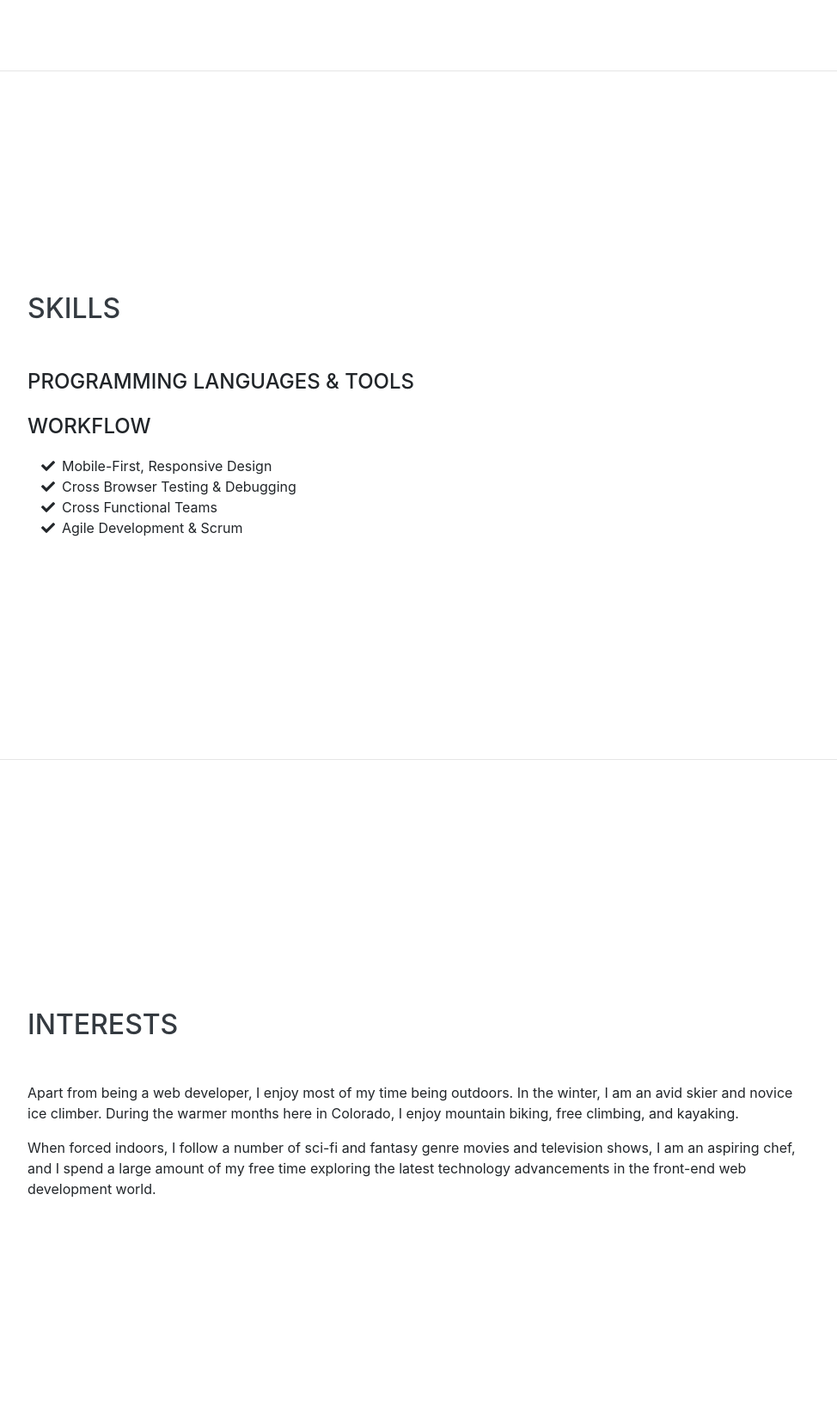
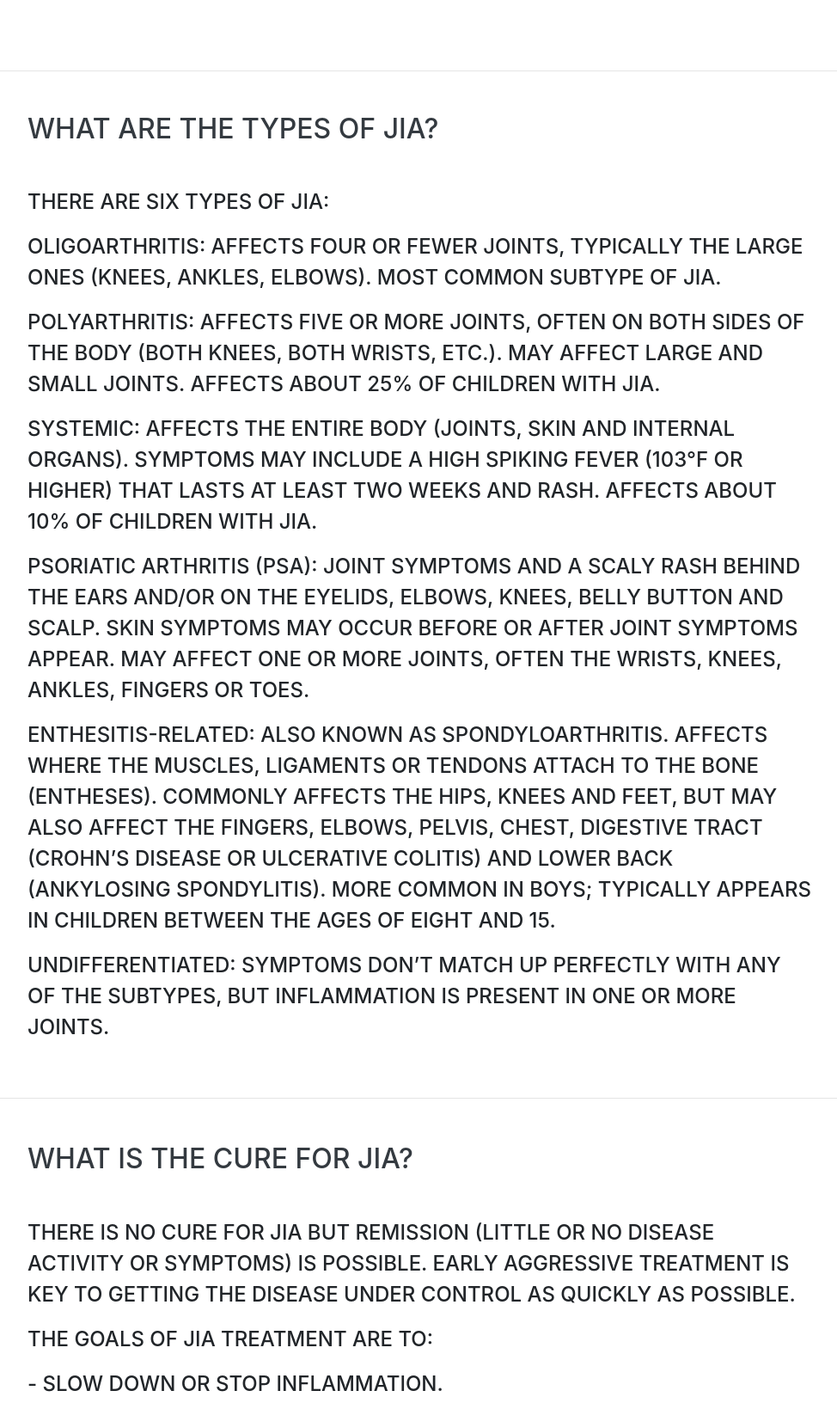
Before and after one commit to shindanny/shindanny.github.io, a website with bundled scripts: page index.html in a window 1280 px wide. Shown: the part 2320-3959 px from the top of the page at 86% size, without its empty margins (288-1262 px from the left). Built offline with nearby package versions, Linux system fonts and the light colour scheme; a web font is replaced by a local one.

Commit message:
Update index.html

```diff
--- a/index.html
+++ b/index.html
@@ -44,13 +44,13 @@
           <a class="nav-link js-scroll-trigger" href="#experience">how?</a>
         </li>
         <li class="nav-item">
-          <a class="nav-link js-scroll-trigger active" href="#education">why?</a>
+          <a class="nav-link js-scroll-trigger" href="#education">why?</a>
         </li>
         <li class="nav-item">
           <a class="nav-link js-scroll-trigger" href="#skills">types?</a>
         </li>
         <li class="nav-item">
-          <a class="nav-link js-scroll-trigger" href="#interests">cure?</a>
+          <a class="nav-link js-scroll-trigger active" href="#interests">cure?</a>
         </li>
         <li class="nav-item">
           <a class="nav-link js-scroll-trigger" href="#awards">Source?</a>
@@ -106,7 +106,8 @@ The most common symptoms include:
 
 </div><div class="subheading mb-3">- High fever.
 
-</div></div>
+</div><div class="subheading mb-3">
+<a href="#skills">Certain symptoms are specific to the type of arthritis a child has. click here to see the types.</a></div></div>
 
         </div>
 
@@ -140,36 +141,53 @@ The most common symptoms include:
 
     <section class="resume-section p-3 p-lg-5 d-flex align-items-center" id="skills">
       <div class="w-100">
-        <h2 class="mb-5">Skills</h2>
+        <h2 class="mb-5">What are the types of JIA?</h2>
 
-        <div class="subheading mb-3">Programming Languages &amp; Tools</div>
+        <div class="subheading mb-3">There are six types of JIA:</div>
 
 
-        <div class="subheading mb-3">Workflow</div>
-        <ul class="fa-ul mb-0">
-          <li>
-            <i class="fa-li fa fa-check"></i>
-            Mobile-First, Responsive Design</li>
-          <li>
-            <i class="fa-li fa fa-check"></i>
-            Cross Browser Testing &amp; Debugging</li>
-          <li>
-            <i class="fa-li fa fa-check"></i>
-            Cross Functional Teams</li>
-          <li>
-            <i class="fa-li fa fa-check"></i>
-            Agile Development &amp; Scrum</li>
-        </ul>
-      </div>
+
+
+      <div class="subheading mb-3">Oligoarthritis: Affects four or fewer joints, typically the large ones (knees, ankles, elbows). Most common subtype of JIA.
+
+</div><div class="subheading mb-3">Polyarthritis: Affects five or more joints, often on both sides of the body (both knees, both wrists, etc.). May affect large and small joints. Affects about 25% of children with JIA.
+
+</div><div class="subheading mb-3">Systemic: Affects the entire body (joints, skin and internal organs). Symptoms may include a high spiking fever (103°F or higher) that lasts at least two weeks and rash. Affects about 10% of children with JIA.
+
+</div><div class="subheading mb-3">Psoriatic arthritis (PsA): Joint symptoms and a scaly rash behind the ears and/or on the eyelids, elbows, knees, belly button and scalp. Skin symptoms may occur before or after joint symptoms appear. May affect one or more joints, often the wrists, knees, ankles, fingers or toes.
+
+</div><div class="subheading mb-3">Enthesitis-related: Also known as spondyloarthritis. Affects where the muscles, ligaments or tendons attach to the bone (entheses). Commonly affects the hips, knees and feet, but may also affect the fingers, elbows, pelvis, chest, digestive tract (Crohn’s disease or ulcerative colitis) and lower back (ankylosing spondylitis). More common in boys; typically appears in children between the ages of eight and 15.
+
+</div><div class="subheading mb-3">Undifferentiated: Symptoms don’t match up perfectly with any of the subtypes, but inflammation is present in one or more joints.
+
+</div></div>
     </section>
 
     <hr class="m-0">
 
     <section class="resume-section p-3 p-lg-5 d-flex align-items-center" id="interests">
       <div class="w-100">
-        <h2 class="mb-5">Interests</h2>
-        <p>Apart from being a web developer, I enjoy most of my time being outdoors. In the winter, I am an avid skier and novice ice climber. During the warmer months here in Colorado, I enjoy mountain biking, free climbing, and kayaking.</p>
-        <p class="mb-0">When forced indoors, I follow a number of sci-fi and fantasy genre movies and television shows, I am an aspiring chef, and I spend a large amount of my free time exploring the latest technology advancements in the front-end web development world.</p>
+        <h2 class="mb-5">What is the cure for jia?</h2>
+        <p><div class="subheading mb-3">There is no cure for JIA but remission (little or no disease activity or symptoms) is possible.  Early aggressive treatment is key to getting the disease under control as quickly as possible.
+
+</div><div class="subheading mb-3">The goals of JIA treatment are to:
+
+</div><div class="subheading mb-3">- Slow down or stop inflammation.
+
+</div><div class="subheading mb-3">- Relieve symptoms, control pain and improve quality of life.
+
+</div><div class="subheading mb-3">- Prevent joint and organ damage.
+
+</div><div class="subheading mb-3">- Preserve joint function and mobility.
+
+</div><div class="subheading mb-3">- Reduce long-term health effects.
+
+</div><div class="subheading mb-3">- Achieve remission (little or no disease activity or symptoms).
+
+</div><div class="subheading mb-3">Treatment for JIA varies depending on disease type and severity. A well-rounded plan includes medication, complementary therapies and healthy lifestyle habits.
+
+</div></p>
+
       </div>
     </section>
 
@@ -224,6 +242,9 @@ The most common symptoms include:
 
 
 
+
+
+
 </body>
 
 </html>
```
